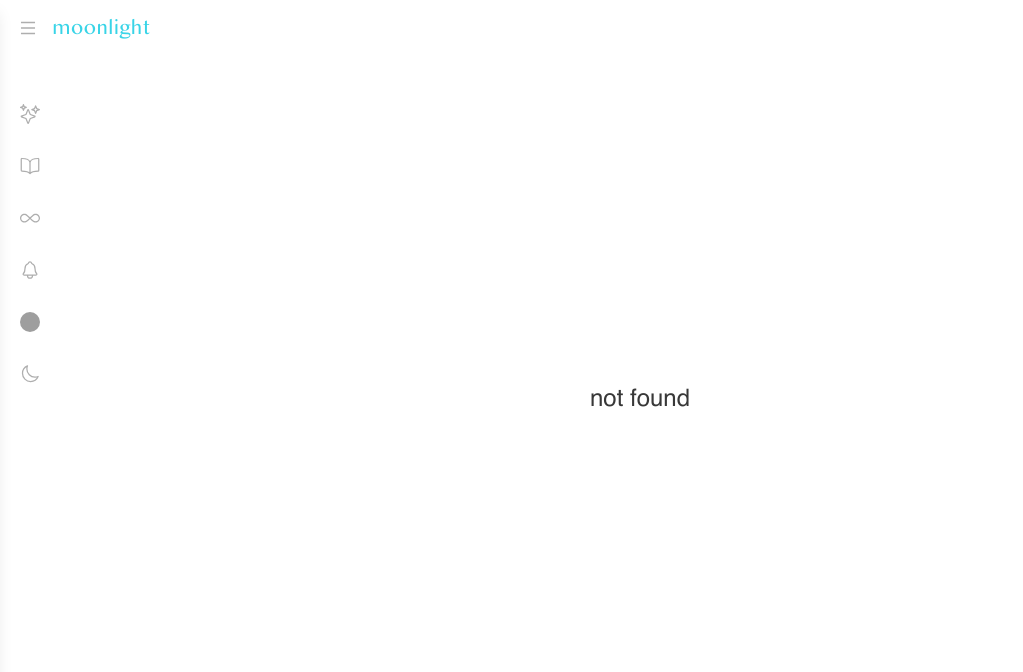
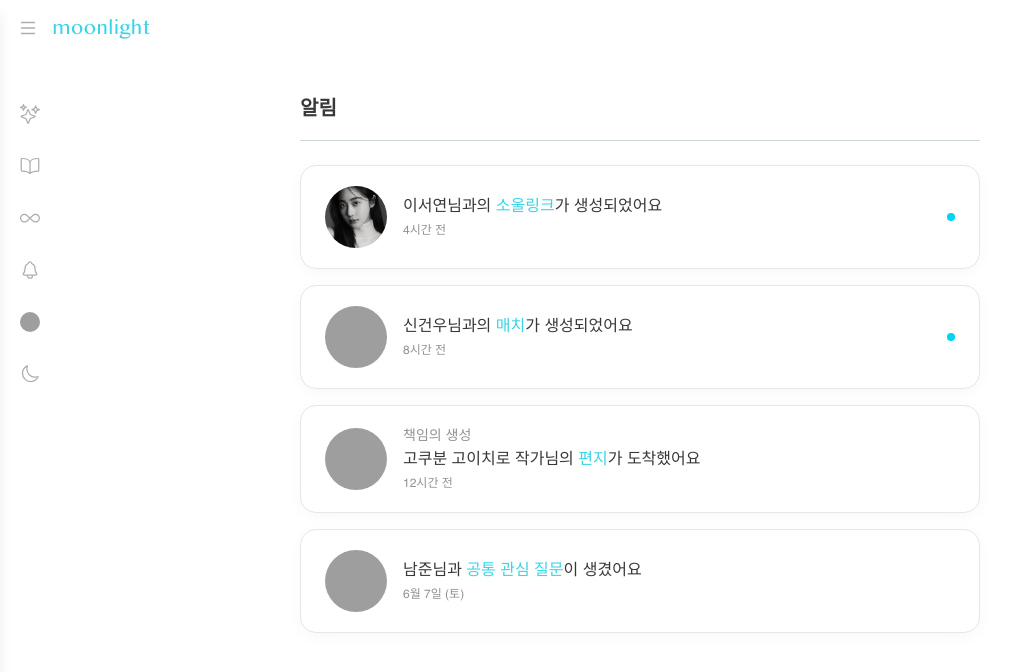
Before and after one commit to blgamann/moonlight-next-app, a Next.js app: page /notification in a window 1280 px wide. Before the commit this address had no page. Shown: the top 672 px of the page, without its empty margins (0-1023 px from the left). Built offline with nearby package versions, Linux system fonts and the light colour scheme; grey boxes are pictures that could not be loaded.

Commit message:
feat: add notification page

```diff
--- /dev/null
+++ b/app/notification/page.tsx
@@ -0,0 +1,44 @@
+import { CardNotification } from "@/components/card";
+import { LabelLg } from "@/components/label";
+import data from "@/data.json";
+
+export default function NotificationPage() {
+  const profiles = data.profiles;
+
+  return (
+    <div className="flex flex-col w-full max-w-[680px] mx-auto mt-14 pt-10">
+      <div>
+        <LabelLg>알림</LabelLg>
+        <div className="flex flex-col gap-4 pt-6">
+          <CardNotification
+            type="soullink"
+            profileImage={profiles[1].imageUrl}
+            name={profiles[1].name}
+            timestamp="4시간 전"
+            isNew
+          />
+          <CardNotification
+            type="match"
+            profileImage={profiles[0].imageUrl}
+            name={profiles[0].name}
+            timestamp="8시간 전"
+            isNew
+          />
+          <CardNotification
+            type="letter"
+            profileImage={profiles[0].imageUrl} // Replace with actual path if available
+            bookTitle="책임의 생성"
+            author="고쿠분 고이치로"
+            timestamp="12시간 전"
+          />
+          <CardNotification
+            type="question"
+            profileImage={profiles[0].imageUrl} // Replace with actual path if available
+            name="남준"
+            timestamp="6월 7일 (토)"
+          />
+        </div>
+      </div>
+    </div>
+  );
+}
--- a/components/card.tsx
+++ b/components/card.tsx
@@ -280,6 +280,93 @@ export function CardSoullinkWaiting({
   );
 }
 
+// New CardNotification component
+type NotificationType = "soullink" | "match" | "letter" | "question";
+
+export interface CardNotificationProps {
+  type: NotificationType;
+  profileImage: string;
+  name?: string; // Used for soullink, match, question
+  bookTitle?: string; // Used for letter
+  author?: string; // Used for letter
+  timestamp: string;
+  isNew?: boolean;
+  className?: string;
+}
+
+export function CardNotification({
+  type,
+  profileImage,
+  name,
+  bookTitle,
+  author,
+  timestamp,
+  isNew = false,
+  className = "",
+}: CardNotificationProps) {
+  const renderContent = () => {
+    switch (type) {
+      case "soullink":
+        return (
+          <div className="flex items-center">
+            <TextBlack>{name}</TextBlack>
+            <TextBlack>님과의&nbsp;</TextBlack>
+            <TextCyan>소울링크</TextCyan>
+            <TextBlack>가 생성되었어요</TextBlack>
+          </div>
+        );
+      case "match":
+        return (
+          <div className="flex items-center">
+            <TextBlack>{name}</TextBlack>
+            <TextBlack>님과의&nbsp;</TextBlack>
+            <TextCyan>매치</TextCyan>
+            <TextBlack>가 생성되었어요</TextBlack>
+          </div>
+        );
+      case "letter":
+        return (
+          <div className="flex flex-col">
+            <TextGrey className="text-sm font-normal mb-0.5">
+              {bookTitle}
+            </TextGrey>
+            <div className="flex items-center">
+              <TextBlack>{author} 작가님의&nbsp;</TextBlack>
+              <TextCyan>편지</TextCyan>
+              <TextBlack>가 도착했어요</TextBlack>
+            </div>
+          </div>
+        );
+      case "question":
+        return (
+          <div className="flex items-center">
+            <TextBlack>{name}</TextBlack>
+            <TextBlack>님과&nbsp;</TextBlack>
+            <TextCyan>공통 관심 질문</TextCyan>
+            <TextBlack>이 생겼어요</TextBlack>
+          </div>
+        );
+      default:
+        return null;
+    }
+  };
+
+  return (
+    <div
+      className={`w-full relative bg-white border-[0.75px] border-gray-200 shadow-[0px_4px_15px_0px_rgba(0,0,0,0.03)] rounded-2xl py-5 px-6 flex items-center justify-between ${className}`}
+    >
+      <div className="flex items-center gap-4">
+        <ProfileMd image={profileImage} />
+        <div className="flex flex-col gap-1 font-medium">
+          {renderContent()}
+          <TextGrey className="text-xs font-normal">{timestamp}</TextGrey>
+        </div>
+      </div>
+      {isNew && <div className="w-2 h-2 bg-cyan-400 rounded-full"></div>}
+    </div>
+  );
+}
+
 export function CardComponents() {
   const content = <TextDarkGrey>{"뿅!"}</TextDarkGrey>;
 
@@ -328,6 +415,36 @@ export function CardComponents() {
         <h1>CardSoullink</h1>
         <CardSoullink name={profiles[0].name} image={profiles[0].imageUrl} />
       </div>
+      <div className="flex flex-col gap-6 justify-center items-center w-[500px]">
+        <h1>CardNotification</h1>
+        <CardNotification
+          type="soullink"
+          profileImage={profiles[1].imageUrl}
+          name={profiles[1].name}
+          timestamp="4시간 전"
+          isNew
+        />
+        <CardNotification
+          type="match"
+          profileImage={profiles[0].imageUrl}
+          name={profiles[0].name}
+          timestamp="8시간 전"
+          isNew
+        />
+        <CardNotification
+          type="letter"
+          profileImage={profiles[0].imageUrl} // Replace with actual path if available
+          bookTitle="책임의 생성"
+          author="고쿠분 고이치로"
+          timestamp="12시간 전"
+        />
+        <CardNotification
+          type="question"
+          profileImage={profiles[0].imageUrl} // Replace with actual path if available
+          name="남준"
+          timestamp="6월 7일 (토)"
+        />
+      </div>
     </div>
   );
 }
```
